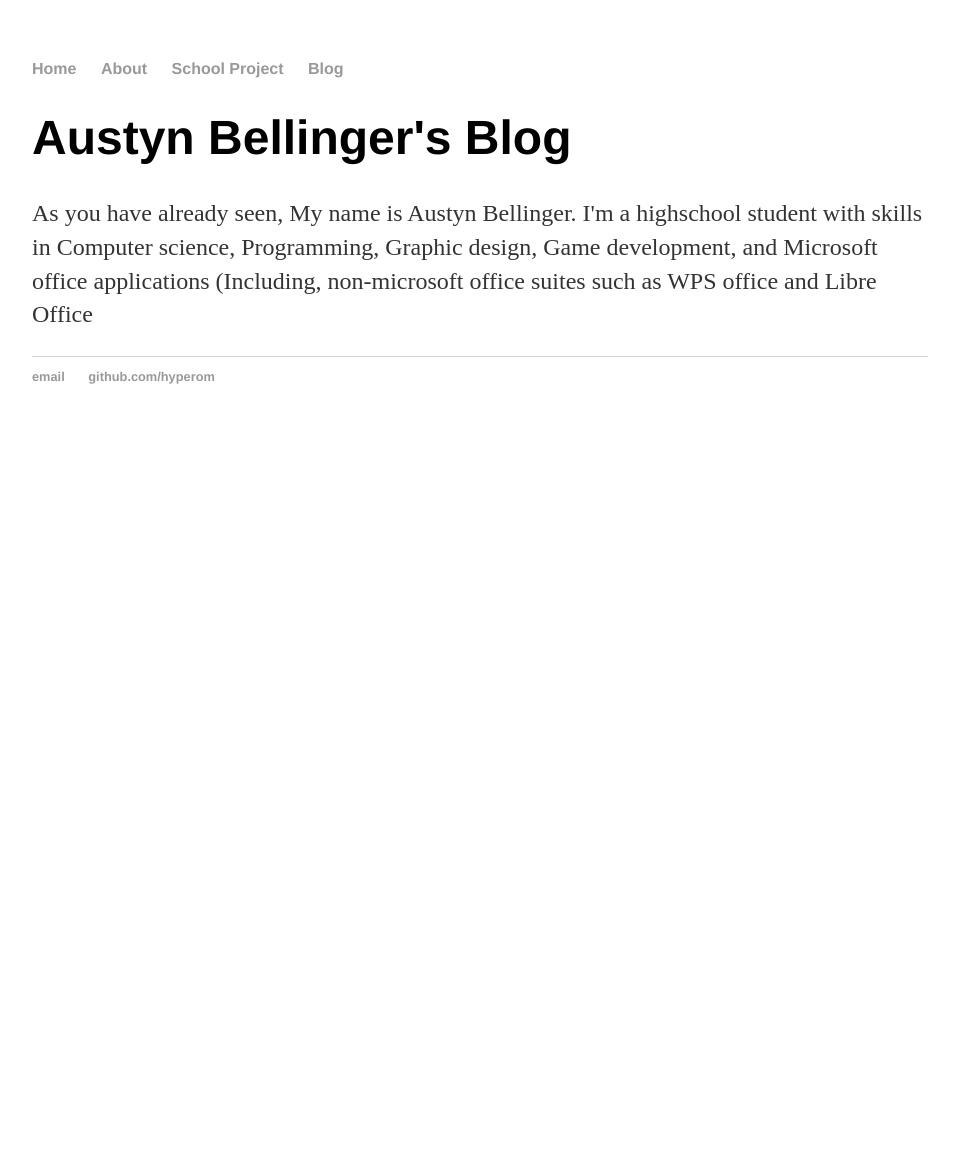
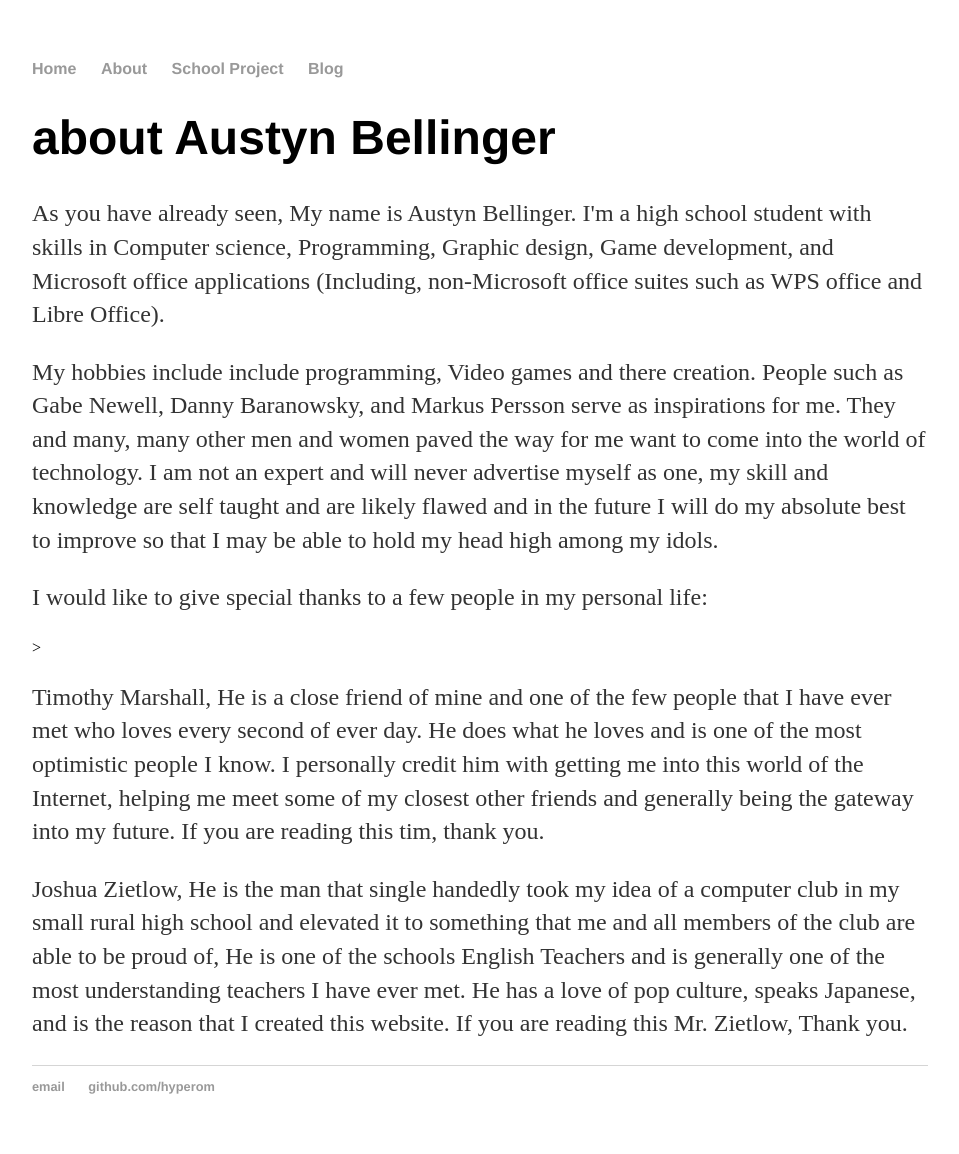
Before and after one commit to SUHScomputerclub/SUHScomputerclub.github.io, a Jekyll site: the page built from about/index.html, in a window 1280 px wide. Shown: the whole page, without its empty margins (160-1119 px from the left). Built offline with Jekyll 4.4.1, drawn with Linux system fonts in a browser that asks for light colours; before the commit the page ends 900 px from its top, so only the background shows below that.

Commit message:
added about page info

```diff
--- a/about/index.html
+++ b/about/index.html
@@ -1,7 +1,15 @@
 ---
 layout: default
-title: Austyn Bellinger's Blog
+title: about Austyn Bellinger
 ---
 	<h1>{{ page.title }}</h1>
 
-	<p>As you have already seen, My name is Austyn Bellinger. I'm a highschool student with skills in Computer science, Programming, Graphic design, Game development, and Microsoft office applications (Including, non-microsoft office suites such as WPS office and Libre Office</p>
+	<p>	As you have already seen, My name is Austyn Bellinger. I'm a high school student with skills in Computer science, Programming, Graphic design, Game development, and Microsoft office applications (Including, non-Microsoft office suites such as WPS office and Libre Office).</p>
+
+	<p>	My hobbies include include programming, Video games and there creation. People such as Gabe Newell, Danny Baranowsky, and Markus Persson serve as inspirations for me. They and many, many other men and women paved the way for me want to come into the world of technology. I am not an expert and will never advertise myself as one, my skill and knowledge are self taught and are likely flawed and in the future I will do my absolute best to improve so that I may be able to hold my head high among my idols. </p>
+
+	<p>I would like to give special thanks to a few people in my personal life:</p>>
+
+	<p>Timothy Marshall, He is a close friend of mine and one of the few people that I have ever met who loves every second of ever day. He does what he loves and is one of the most optimistic people I know. I personally credit him with getting me into this world of the Internet, helping me meet some of my closest other friends and generally being the gateway into my future. If you are reading this tim, thank you.</p>
+
+	<p>Joshua Zietlow, He is the man that single handedly took my idea of a computer club in my small rural high school and elevated it to something that me and all members of the club are able to be proud of, He is one of the schools English Teachers and is generally one of the most understanding teachers I have ever met. He has a love of pop culture, speaks Japanese, and is the reason that I created this website. If you are reading this Mr. Zietlow, Thank you. </p>
```
